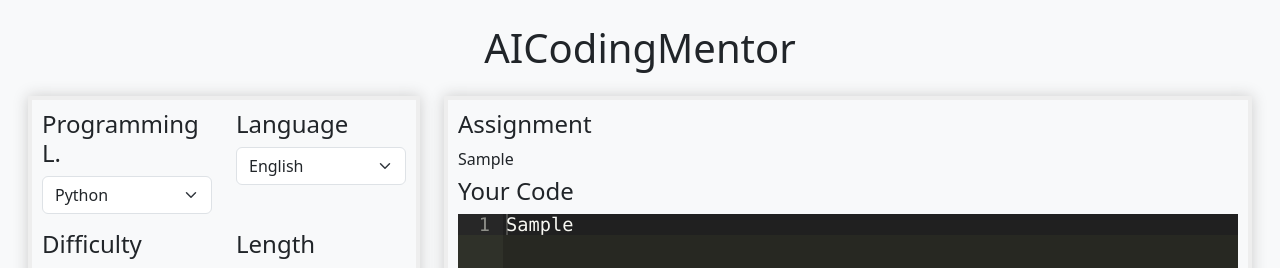
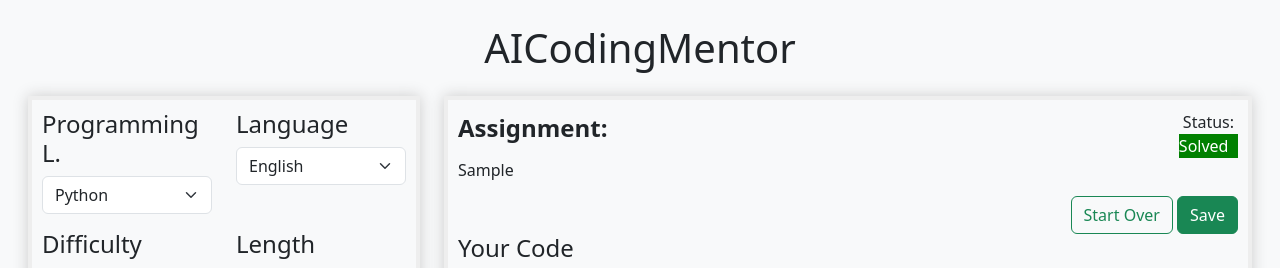
Before and after one commit to straeter/AICodingMentor, a Flask app: page /?challengeId=1 in a window 1280 px wide. Shown: the part 68-336 px from the top of the page. Run offline with Flask 3, Linux system fonts and the light colour scheme; tables that the repository leaves empty hold one stand-in row (values such as "Sample post"); some libraries are stand-ins or nearby versions.

Commit message:
generate challengeId first; clear all code before generate new

```diff
--- a/flask_app/routes.py
+++ b/flask_app/routes.py
@@ -2,7 +2,7 @@ from flask import Blueprint, render_template, request, current_app, jsonify, str
 
 from challenge.get_challenge import get_challenge_stream
 from challenge.get_feedback import get_feedback_stream
-from flask_app.simple_db import db_get_challenge, db_delete_challenge, db_get_all_challenges
+from flask_app.simple_db import db_get_challenge, db_delete_challenge, db_get_all_challenges, db_update_challenge
 
 main = Blueprint('main', __name__)
 
@@ -12,14 +12,15 @@ main = Blueprint('main', __name__)
 def home():
     challengeId = request.args.get("challengeId")
     if challengeId:
-        challenge = db_get_challenge(challengeId).to_dict()
+        challenge = db_get_challenge(challengeId)
+
     else:
         challenge = None
 
     return render_template(
         'home.html',
         page_title="AICodingMentorg - Home",
-        challenge=challenge
+        challenge=challenge.to_dict() if challenge else None
     )
 
 
@@ -57,3 +58,13 @@ def delete_challenge(challengeId):
         return jsonify({"message": "Challenge deleted successfully"}, 201)
     else:
         return jsonify({"message": "Challenge not found"}, 404)
+
+
+@main.route('/challenge/save/', methods=['POST'])
+def save_challenge():
+    data = request.json
+    success = db_update_challenge(**data)
+    if success:
+        return jsonify({"message": "Challenge updated successfully"}, 201)
+    else:
+        return jsonify({"message": "Challenge not found"}, 404)
--- a/flask_app/simple_db.py
+++ b/flask_app/simple_db.py
@@ -60,9 +60,8 @@ def split_response(message: str) -> dict:
     return result_dict
 
 
-def db_save_challenge(response, params):
+def db_save_challenge(challengeId, response, params):
     challenge_dict = split_response("§ASSIGNMENT§" + response + "§END§")
-    challengeId = generate_unique_id()
     challenge = Challenge(challengeId=challengeId, **params, **challenge_dict)
     db.session.add(challenge)
     db.session.commit()
--- a/flask_app/static/css/main.css
+++ b/flask_app/static/css/main.css
@@ -6,6 +6,14 @@
   font-weight: bolder;
 }
 
+/* Make the alert message take full width and center */
+.alert {
+  margin: 0; /* Remove any margin */
+  width: 100vw; /* Full viewport width */
+  border-radius: 0; /* Remove border radius for full width look */
+  text-align: center; /* Center the text */
+  box-sizing: border-box; /* Ensure padding is included in width */
+}
 
 /* Make the flash container sticky below the navbar */
 .sticky-flash {
--- a/flask_app/static/js/challenge.js
+++ b/flask_app/static/js/challenge.js
@@ -31,9 +31,43 @@ function ensureCorrectQuery(name, variable) {
   }
 }
 
+function showFlashMessage(message, category) {
+  // remove present flash messages
+  var flashMessages = document.querySelectorAll('.alert');
+  flashMessages.forEach(function (flashMessage) {
+    flashMessage.remove();
+  });
+
+  // Create a div element for the flash message
+  var flashMessageDiv = document.createElement('div');
+  flashMessageDiv.className = `alert alert-${category}`;
+  flashMessageDiv.innerHTML = message;
+
+  // Add it to the top of the page or inside a specific container
+  var container = document.getElementById('flash-container') || document.body;
+  container.prepend(flashMessageDiv);
+
+  // Remove the flash message after 5 seconds
+  setTimeout(function () {
+    flashMessageDiv.remove();
+  }, 4000);
+}
+
 
 async function fetchStream(data) {
   try {
+
+    const assignmentDiv = document.getElementById('assignment');
+    assignmentDiv.innerHTML = "";
+    const hintDiv = document.getElementById('hint');
+    hintDiv.innerHTML = "";
+
+    ensureCorrectQuery("challengeId", "");
+
+    editor.setReadOnly(false);
+    editor.session.setValue("");
+    clearContent();
+
     const response = await fetch('/get_challenge', {
       method: 'POST',
       body: JSON.stringify(data),
@@ -50,18 +84,6 @@ async function fetchStream(data) {
       .pipeThrough(new TextDecoderStream())
       .getReader();
 
-    var currentBlock = "assignment";
-    var totalResponse = "";
-
-    const assignmentDiv = document.getElementById('assignment');
-    assignmentDiv.innerHTML = "";
-    const hintDiv = document.getElementById('hint');
-    hintDiv.innerHTML = "";
-
-    ensureCorrectQuery("challengeId", "");
-
-    clearContent();
-
     function assignContent() {
       splitContent(totalResponse);
       assignmentDiv.innerHTML = marked.parse(currentContent.assignment);
@@ -72,6 +94,7 @@ async function fetchStream(data) {
     function splitContent() {
       var content = totalResponse
       content = content
+        .replace("§ASSIGNMENT§", "§§§§§")
         .replace("§TITLE§", "§§§§§")
         .replace("§CODE§", "§§§§§")
         .replace("§SOLUTION§", "§§§§§")
@@ -84,17 +107,16 @@ async function fetchStream(data) {
       }
       var splitted = content.split("§§§§§")
       const lSplit = splitted.length
-      currentContent.assignment = splitted[0]
-      currentContent.title = lSplit > 1 ? splitted[1] : "";
-      currentContent.code = lSplit > 2 ? splitted[2] : "";
-      currentContent.solution = lSplit > 3 ? splitted[3] : "";
-      currentContent.hint = lSplit > 4 ? splitted[4] : "";
-      if (lSplit > 5) {
-        currentContent.challengeId = splitted[5];
-        ensureCorrectQuery('challengeId', currentContent.challengeId);
-      }
+      currentContent.challengeId = splitted[0];
+      currentContent.assignment = lSplit > 1 ? splitted[1] : "";
+      currentContent.title = lSplit > 2 ? splitted[2] : "";
+      currentContent.code = lSplit > 3 ? splitted[3] : "";
+      currentContent.solution = lSplit > 4 ? splitted[4] : "";
+      currentContent.hint = lSplit > 5 ? splitted[5] : "";
     }
 
+    var currentBlock = "id";
+    var totalResponse = "";
     let done = false;
     var chunk = ""
 
@@ -110,7 +132,12 @@ async function fetchStream(data) {
           break;
         }
 
-        if (totalResponse.includes("§TITLE§") && currentBlock === "assignment") {
+        if (totalResponse.includes("§ASSIGNMENT§") && currentBlock === "id") {
+          splitContent();
+          assignContent();
+          ensureCorrectQuery('challengeId', currentContent.challengeId);
+          currentBlock = "assignment";
+        } else if (totalResponse.includes("§TITLE§") && currentBlock === "assignment") {
           splitContent();
           assignContent();
           currentBlock = "title";
@@ -250,3 +277,33 @@ function appendToEditorContent(extraCode) {
   const lastColumn = editor.session.getLine(lastRow).length;
   editor.session.insert({row: lastRow, column: lastColumn}, extraCode);
 }
+
+
+function saveAttempt() {
+  var code_attempt = editor.getValue();
+  currentContent.attempt = code_attempt;
+  var challengeId = currentContent.challengeId;
+  var data = {
+    challengeId: challengeId,
+    attempt: code_attempt,
+  }
+  fetch("/challenge/save/", {
+    method: 'POST',
+    body: JSON.stringify(data),
+    headers: {
+      'Content-Type': 'application/json'
+    }
+  }).then(response => {
+    if (response.ok) {
+      showFlashMessage('Attempt saved successfully!', 'success');
+    } else {
+      showFlashMessage('Error saving attempt:', 'danger');
+      console.log('Error saving attempt:', response.json().data);
+    }
+  })
+}
+
+function startOver() {
+  editor.session.setValue(currentContent.code, -1);
+  showFlashMessage('Code reset successfully!', 'success');
+}
--- a/flask_app/templates/home.html
+++ b/flask_app/templates/home.html
@@ -183,8 +183,38 @@
 
     <div class="col col-md-8">
       <div class="custom-block" style="height:100%!important;">
-        <h4>Assignment</h4>
+        <div class="justify-content-between" style="display: flex">
+          <div style="display: flex; align-items: start;">
+            <div style="display:inline-block; font-size: 1.5rem; font-weight: 600;" id="challengeTitle">Assignment:
+            </div>
+          </div>
+          <div style="display: flex; align-items: center;">
+            <div class="if-challenge">
+              <div class="mx-1">Status:</div>
+              {% if challenge.status == "attempting" %}
+                <div style="background-color: yellow" class="attempt-status">Attempting</div>
+              {% elif challenge.status == "solved" %}
+                <div style="background-color: green; color:white;" class="attempt-status">Solved</div>
+              {% else %}
+                <div class="attempt-status">Open</div>
+              {% endif %}
+            </div>
+          </div>
+        </div>
+
         <div id="assignment" style="min-height: 30px"></div>
+
+        <div class="if-challenge justify-content-end mt-2" style="display: {{ 'flex' if challenge else 'none' }}"
+             id="processChallenge">
+          <div style="display: inline-block">
+            <button class="btn btn-outline-success" id="startOver" onclick="startOver()">
+              Start Over
+            </button>
+            <button class="btn btn-success" id="saveAttempt" onclick="saveAttempt()">
+              Save
+            </button>
+          </div>
+        </div>
 
         <h4 id="codeTitle">Your Code</h4>
         <div>
```
Also changed, not shown: challenge/get_challenge.py (+6 -3 lines).
